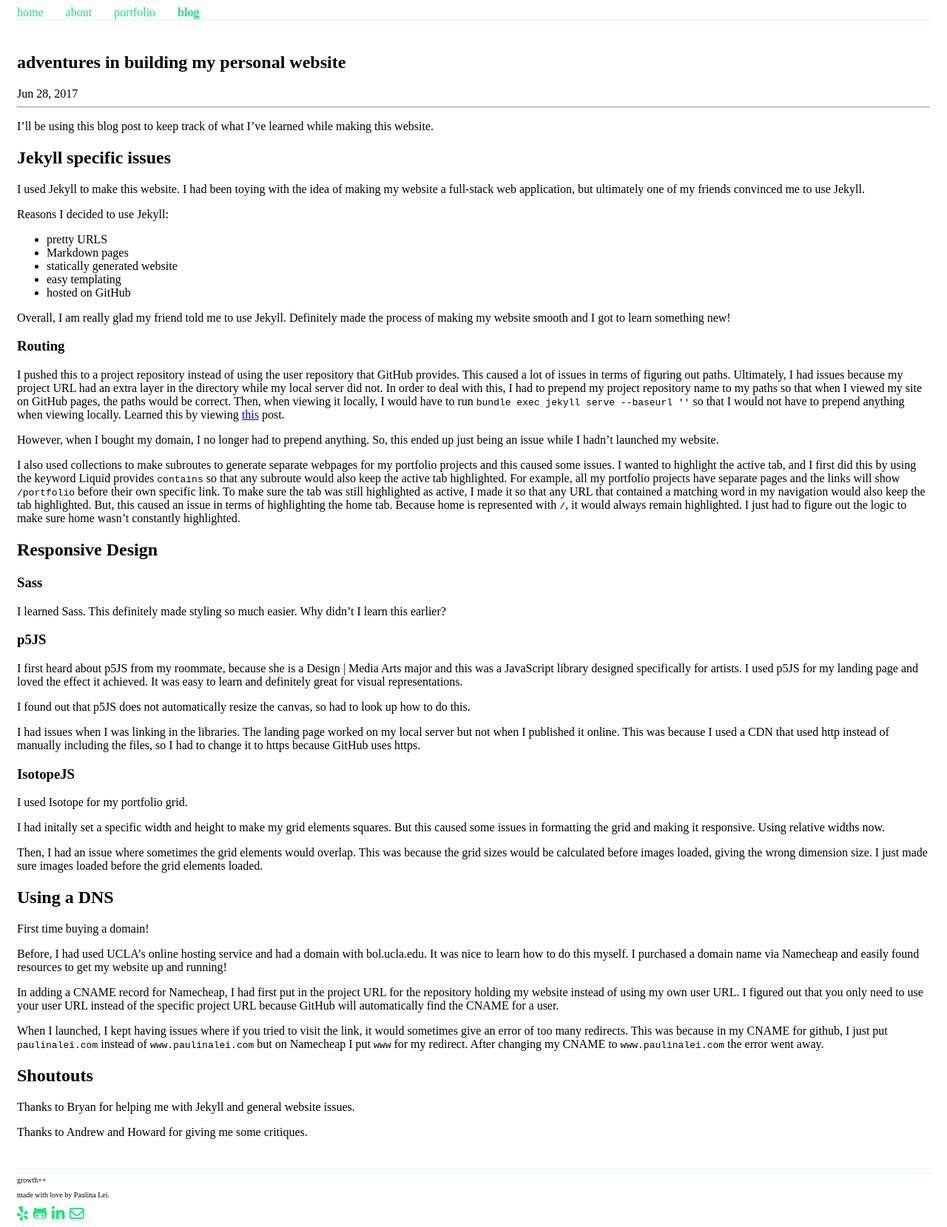
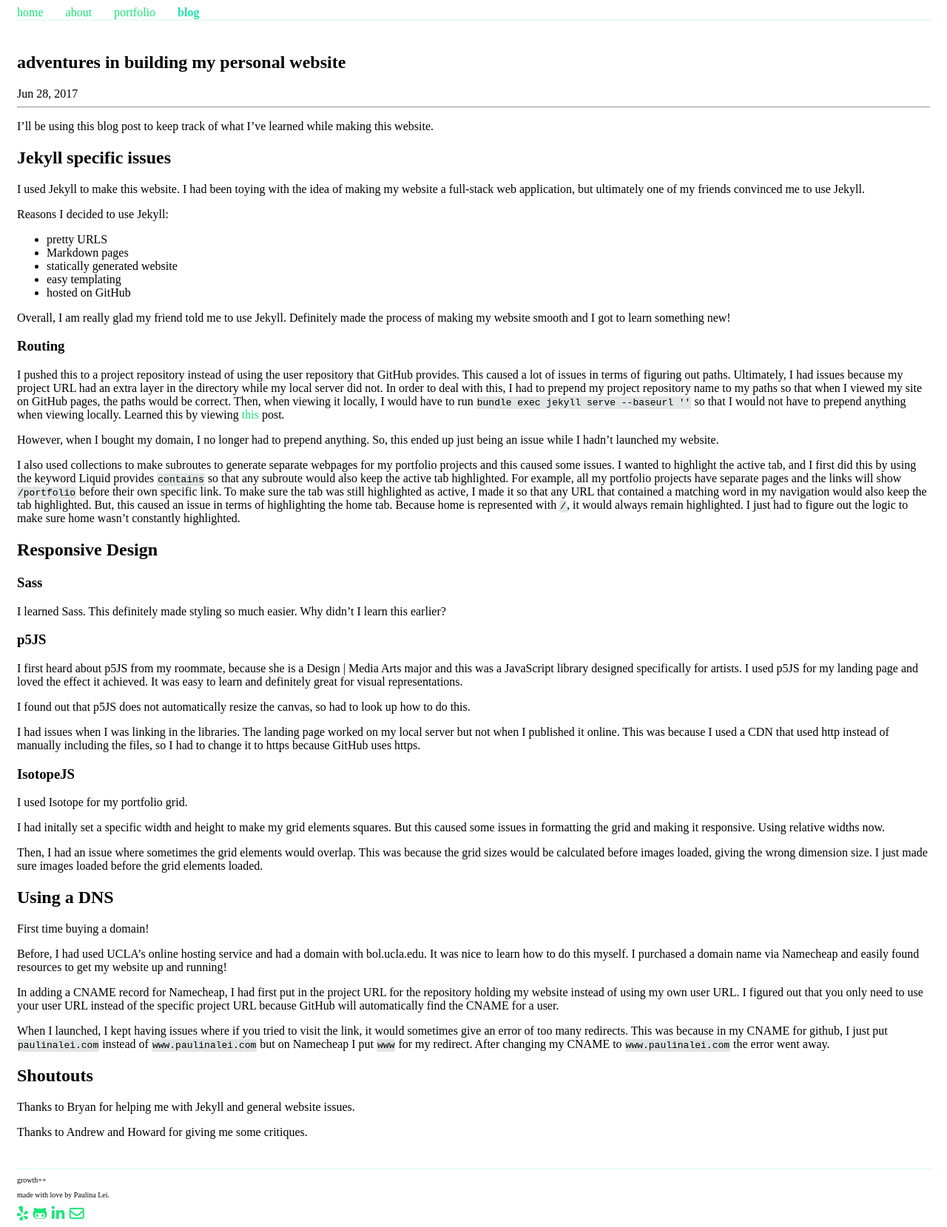
Before and after one commit to paulinalei/yoyo, a Jekyll site: the page built from _posts/2017-06-28-adventures-in-building-my-personal-website.markdown, in a window 1280 px wide. Shown: the whole page at 74% size. Built offline with Jekyll 4.4.1, drawn with Linux system fonts in a browser that asks for light colours; nearby versions of some CDN libraries; some web fonts are replaced.

Commit message:
configured own colors for markdown posts

```diff
--- a/_sass/_base.scss
+++ b/_sass/_base.scss
@@ -4,7 +4,7 @@
 $font-color-link-hover: rgba(25, 229, 170, 1);
 $background-grid-color: rgba(234, 252, 239, 1);
 $background-grid-color-hover: rgba(210, 252, 239, 1);
-
+$background-code-color: rgba(227, 228, 229, 1);
 *,
 *::before,
 *::after {
--- a/_sass/_layout.scss
+++ b/_sass/_layout.scss
@@ -1,6 +1,23 @@
 body {
   font-family: $font-style;
   color: $font-color-body;
+}
+
+a {
+  text-decoration: none;
+  font-family: $font-style;
+  color: $font-color-link;
+  &:hover {
+    text-decoration: none;
+    font-weight: bold;
+    color: $font-color-link-hover;
+  }
+}
+
+code {
+  background-color: $background-code-color;
+  padding: 1px;
+  border-radius: 2px;
 }
 
 .line-break {
@@ -20,17 +37,7 @@
     li {
       float: left;
       position: relative;
-      a {
-        text-decoration: none;
-        padding: 0 15px;
-        font-family: $font-style;
-        color: $font-color-link;
-        &:hover {
-          text-decoration: none;
-          font-weight: bold;
-          color: $font-color-link-hover;
-        }
-      }
+      padding: 0 15px;
     }
   }
 }
@@ -101,7 +108,6 @@
 
 
 /* portfolio styling */
-
 .portfolio-buttons {
   text-align: center;
   button {
@@ -173,7 +179,7 @@
   width: 95%;
 }
 
-/* media queries*/
+/* media queries */
 @media (min-width: 300px) and (max-width: 740px) {
   /* portfolio styling */
   .grid-sizer {
```
